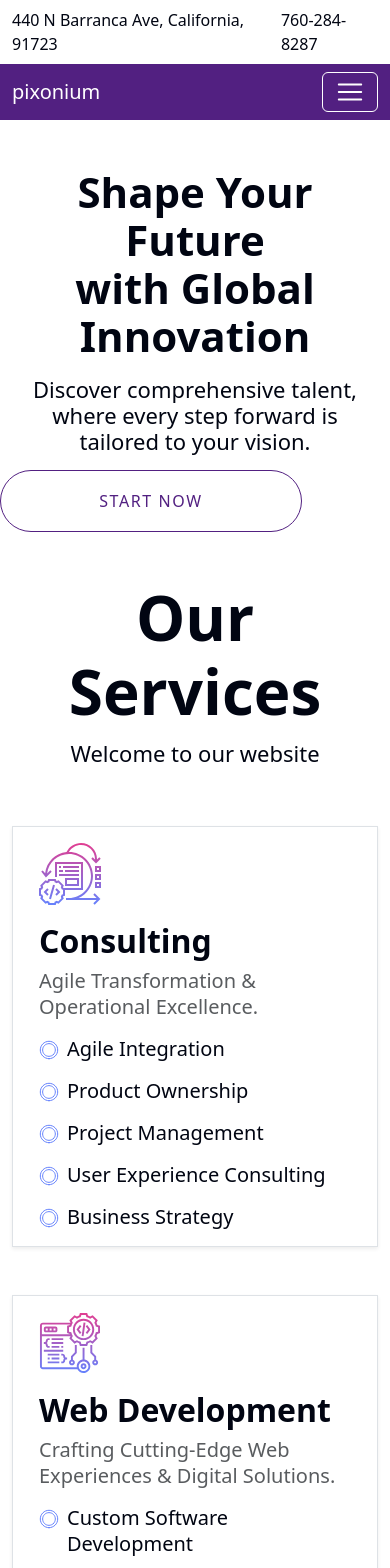
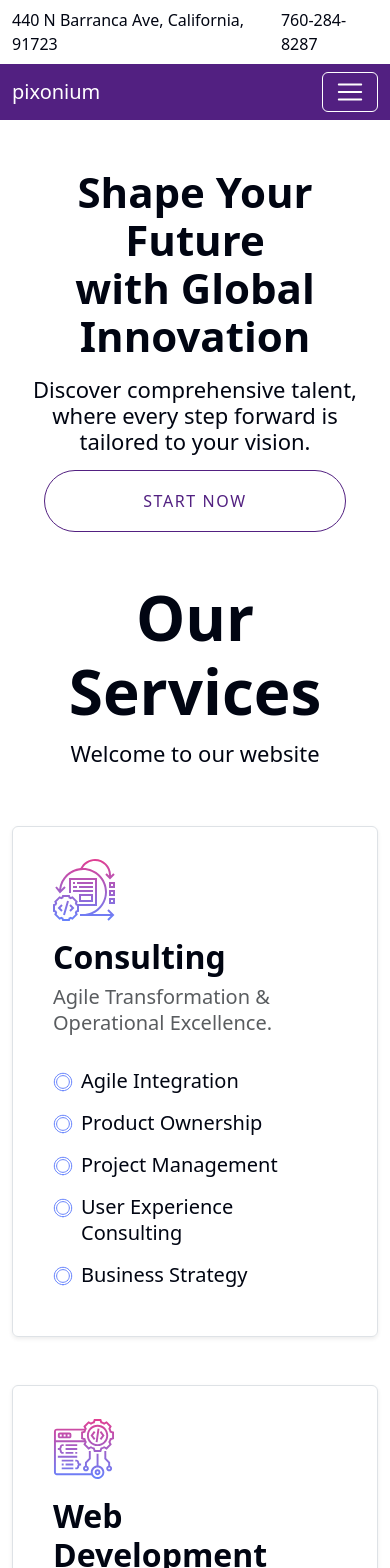
Before and after one commit to Bazzomir/lumaro, a React (Create React App) app in the folder erikas-app/: page / in a window 390 px wide. Shown: the top 1568 px of the page. Built offline with nearby package versions, Linux system fonts and the light colour scheme.

Commit message:
fixed an issue related with responsive of the cards

```diff
--- a/erikas-app/src/assets/css/App.css
+++ b/erikas-app/src/assets/css/App.css
@@ -102,10 +102,11 @@ body {
 }
 
 .services-card-body {
-    max-width: 312px !important;
+    /* max-width: 312px !important;
     max-height: 460px !important;
     width: 100% !important;
-    height: 100% !important;
+    height: 100% !important; */
+    height: auto;
 }
 
 .services-card-body__title {
@@ -186,16 +187,18 @@ body {
     right: 20px;
 }
 
-.contact-card {
+/* .contact-card {
     overflow: hidden;
     box-sizing: border-box;
-}
+} */
 
 .contact-card-body {
-    max-width: 500px !important;
+    /* max-width: 500px !important;
     max-height: 660px !important;
     width: 100% !important;
-    height: 100% !important;
+    height: 100% !important; */
+    width: auto;
+    height: auto;
 }
 
 .contact-card-body__text {
@@ -203,7 +206,6 @@ body {
     font-weight: 300;
     line-height: 26px;
     color: var(--black);
-    width: 375px;
 }
 
 .contact-card-text__name {
--- a/erikas-app/src/components/component/buttons.jsx
+++ b/erikas-app/src/components/component/buttons.jsx
@@ -2,6 +2,8 @@ import React from 'react';
 
 export function Button({ btnName }) {
     return (
-        <button className="btn btn-purple text-uppercase">{btnName}</button>
+        <div className="text-center text-md-start">
+            <button className="btn btn-purple text-uppercase">{btnName}</button>
+        </div>
     )
 }
--- a/erikas-app/src/components/component/cards.jsx
+++ b/erikas-app/src/components/component/cards.jsx
@@ -3,14 +3,14 @@ import { ReactComponent as ListIcon } from '../../assets/image/icons/list-circle
 
 export function ServicesCard({ category, description, offerings, iconPath }) {
     return (
-        <div className="services-card gap-5 p-3 border shadow-sm">
-            <div className="services-card-body mx-auto">
+        <div className="services-card gap-5 p-3 border shadow-sm rounded">
+            <div className="services-card-body py-3 px-4">
                 <div className="mb-3">
                     {iconPath && <img src={iconPath} alt={category} className="img-fluid" />}
                 </div>
                 <h5 className="services-card-body__title">{category}</h5>
                 <p className="services-card-body__text text-muted">{description}</p>
-                <ul className="list-group grid gap-0 row-gap-3">
+                <ul className="list-group grid gap-0 row-gap-3 py-3">
                     {offerings.map((offering, index) => (
                         <li key={index} className="d-flex">
                             <span className="me-2"><ListIcon /></span>
@@ -25,13 +25,11 @@ export function ServicesCard({ category, description, offerings, iconPath }) {
 
 export function ContactCard({ quote, fullName, avatarCard }) {
     return (
-        <div className="contact-card">
-            <div className="contact-card-body">
-                <p className="contact-card-body__text mx-auto mx-md-0 text-center text-lg-start">{quote}</p>
-                <div className="col text-center text-lg-start">
-                    {avatarCard && <img src={avatarCard} alt={fullName} className="contact-card-body__avatar" />}
-                    <span className="contact-card-text__name">{fullName}</span>
-                </div>
+        <div className="contact-card-body">
+            <p className="contact-card-body__text mx-auto mx-md-0 text-center text-lg-start">{quote}</p>
+            <div className="col text-center text-lg-start">
+                {avatarCard && <img src={avatarCard} alt={fullName} className="contact-card-body__avatar" />}
+                <span className="contact-card-text__name">{fullName}</span>
             </div>
         </div>
     )
--- a/erikas-app/src/components/pages/Contact.jsx
+++ b/erikas-app/src/components/pages/Contact.jsx
@@ -50,11 +50,11 @@ export default function Contact() {
                     <h2 className="text-center p-3 mb-0 contact-header">In Their Own Words</h2>
                 </div>
                 <div className="col-12 pt-4">
-                    <div className="row p-0 m-0">
+                    <div className="row p-0 m-0 gap-5 gap-md-4 gap-lg-0">
                         {contactData.map((contact, i) => {
                             const AvatarPath = avatarMap[contact.avatar];
                             return (
-                                <div key={i} className="col-md-6 col-lg-4">
+                                <div key={i} className="col-md-6 col-lg-4 contact-card gap-5">
                                     {AvatarPath && (
                                         <ContactCard
                                             avatarCard={AvatarPath}
```
